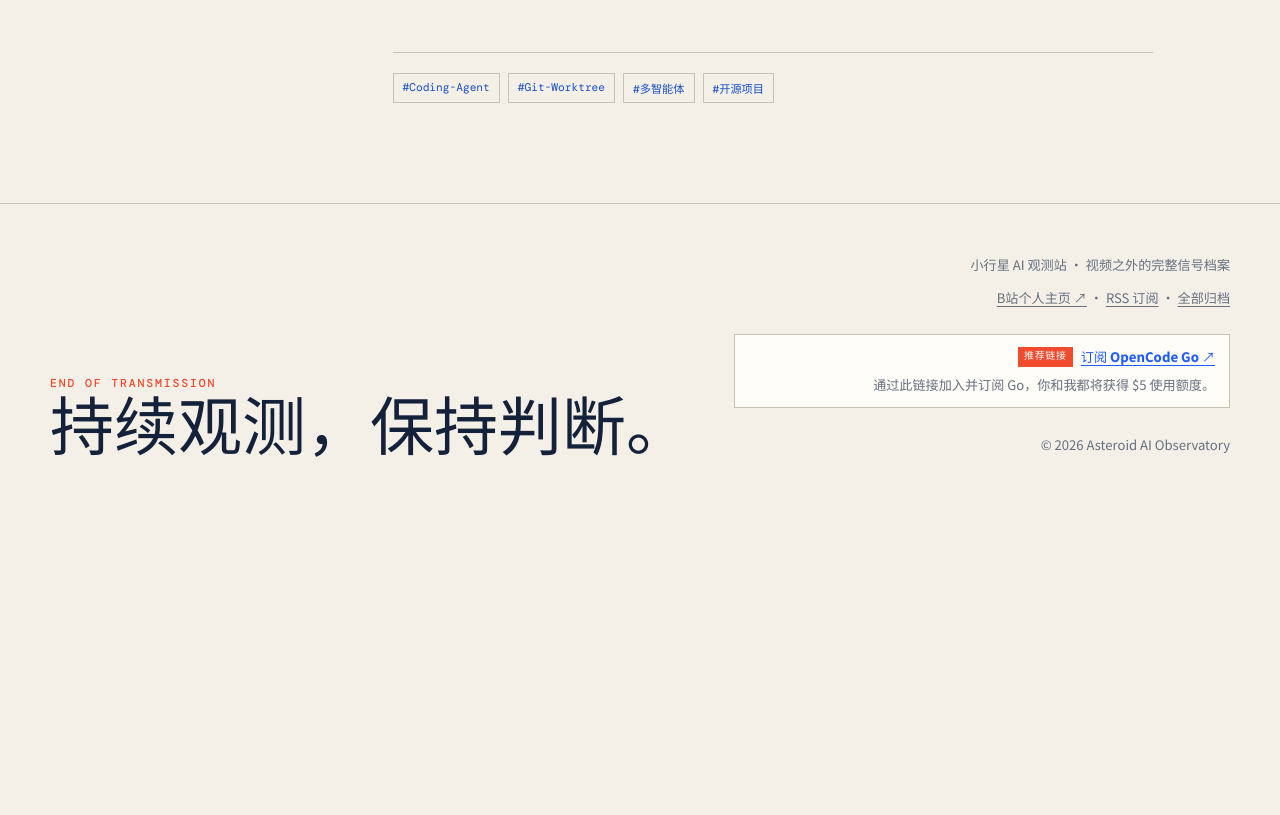
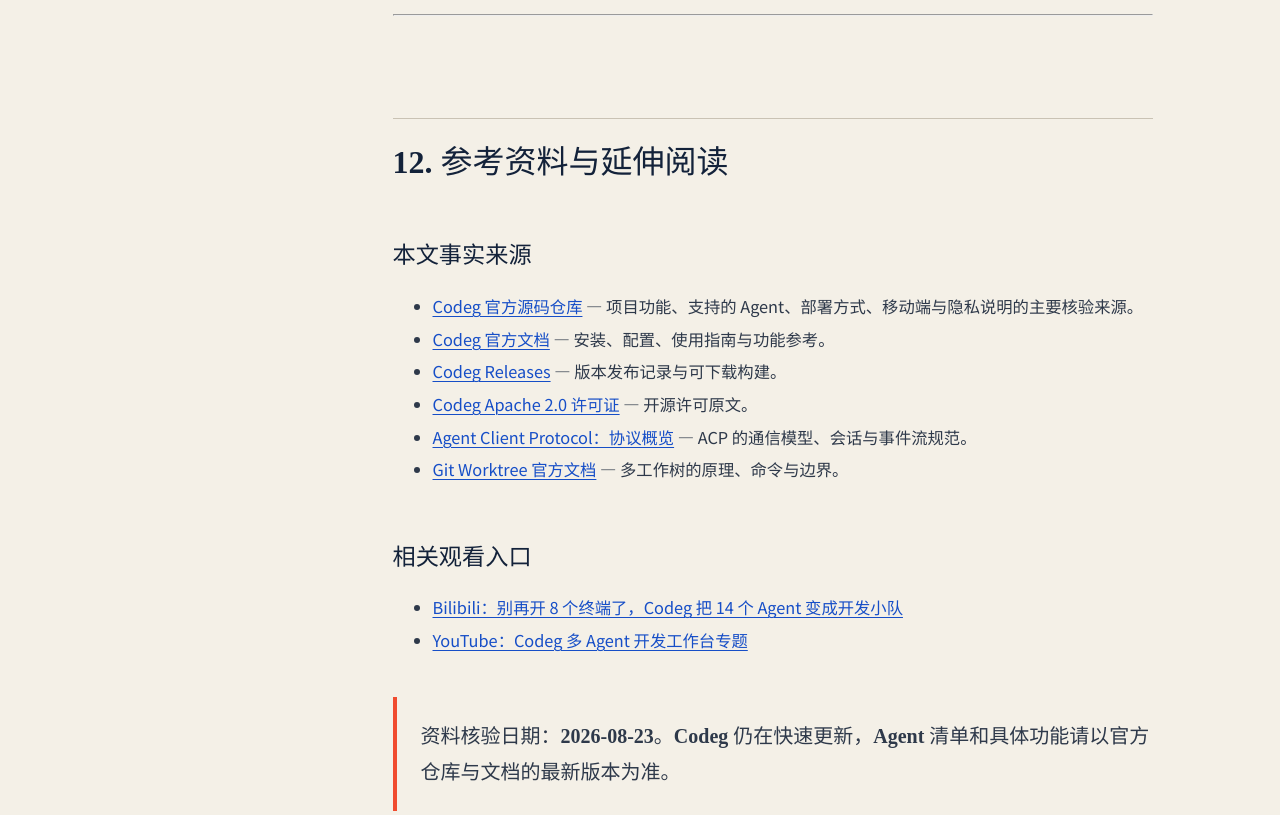
Before and after one commit to suoweikeji-liqiang/asteroid-ai-observatory, an Astro site: page /stories/codeg-multi-agent-workbench in a window 1280 px wide. Shown: the part 6647-7462 px from the top of the page. Before the commit the page ends 7161 px from the top, so only its background shows below. Built offline with nearby package versions, Linux system fonts and the light colour scheme; Astro itself is replaced by a stand-in of ours.

Commit message:
Document source standards and Codeg references

```diff
--- a/src/content/articles/topic/codeg-multi-agent-workbench.md
+++ b/src/content/articles/topic/codeg-multi-agent-workbench.md
@@ -132,3 +132,23 @@ pub async fn delegate_subtask(&self, target: AgentId, prompt: String) -> Result<
 ## 11. 结尾寄语
 
 多智能体协作正在开启软件工程的新范式。保持好奇，用清醒的工程审美掌控 AI 时代的工具链！
+
+---
+
+## 12. 参考资料与延伸阅读
+
+### 本文事实来源
+
+- [Codeg 官方源码仓库](https://github.com/xintaofei/codeg) — 项目功能、支持的 Agent、部署方式、移动端与隐私说明的主要核验来源。
+- [Codeg 官方文档](https://docs.codeg.app) — 安装、配置、使用指南与功能参考。
+- [Codeg Releases](https://github.com/xintaofei/codeg/releases) — 版本发布记录与可下载构建。
+- [Codeg Apache 2.0 许可证](https://github.com/xintaofei/codeg/blob/main/LICENSE) — 开源许可原文。
+- [Agent Client Protocol：协议概览](https://github.com/agentclientprotocol/agent-client-protocol/blob/main/docs/protocol/v2/overview.mdx) — ACP 的通信模型、会话与事件流规范。
+- [Git Worktree 官方文档](https://git-scm.com/docs/git-worktree.html) — 多工作树的原理、命令与边界。
+
+### 相关观看入口
+
+- [Bilibili：别再开 8 个终端了，Codeg 把 14 个 Agent 变成开发小队](https://www.bilibili.com/video/BV1zn8A6nEVR/)
+- [YouTube：Codeg 多 Agent 开发工作台专题](https://youtu.be/iivUmqbaJkM)
+
+> 资料核验日期：2026-08-23。Codeg 仍在快速更新，Agent 清单和具体功能请以官方仓库与文档的最新版本为准。
```
Also changed, not shown: README.md.
